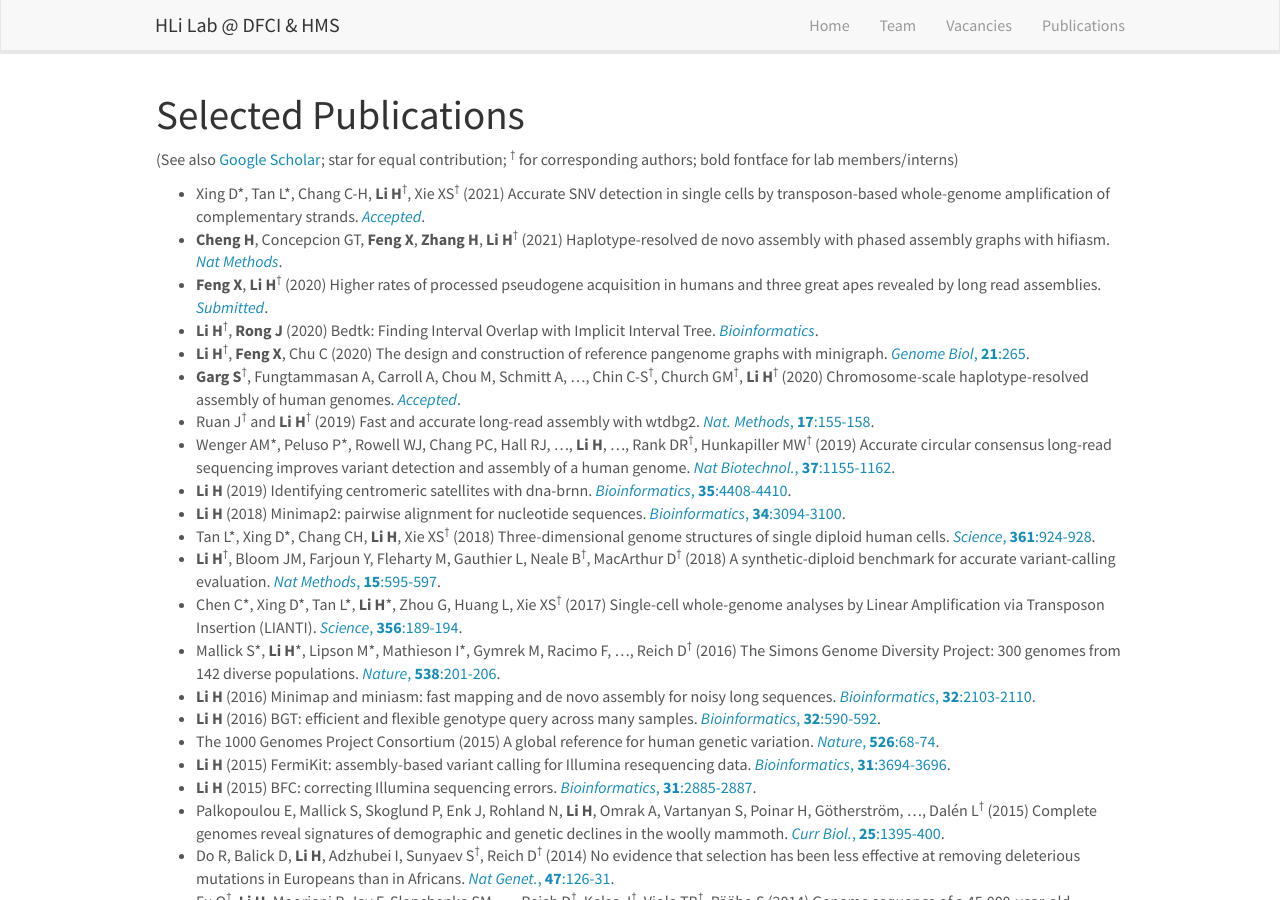
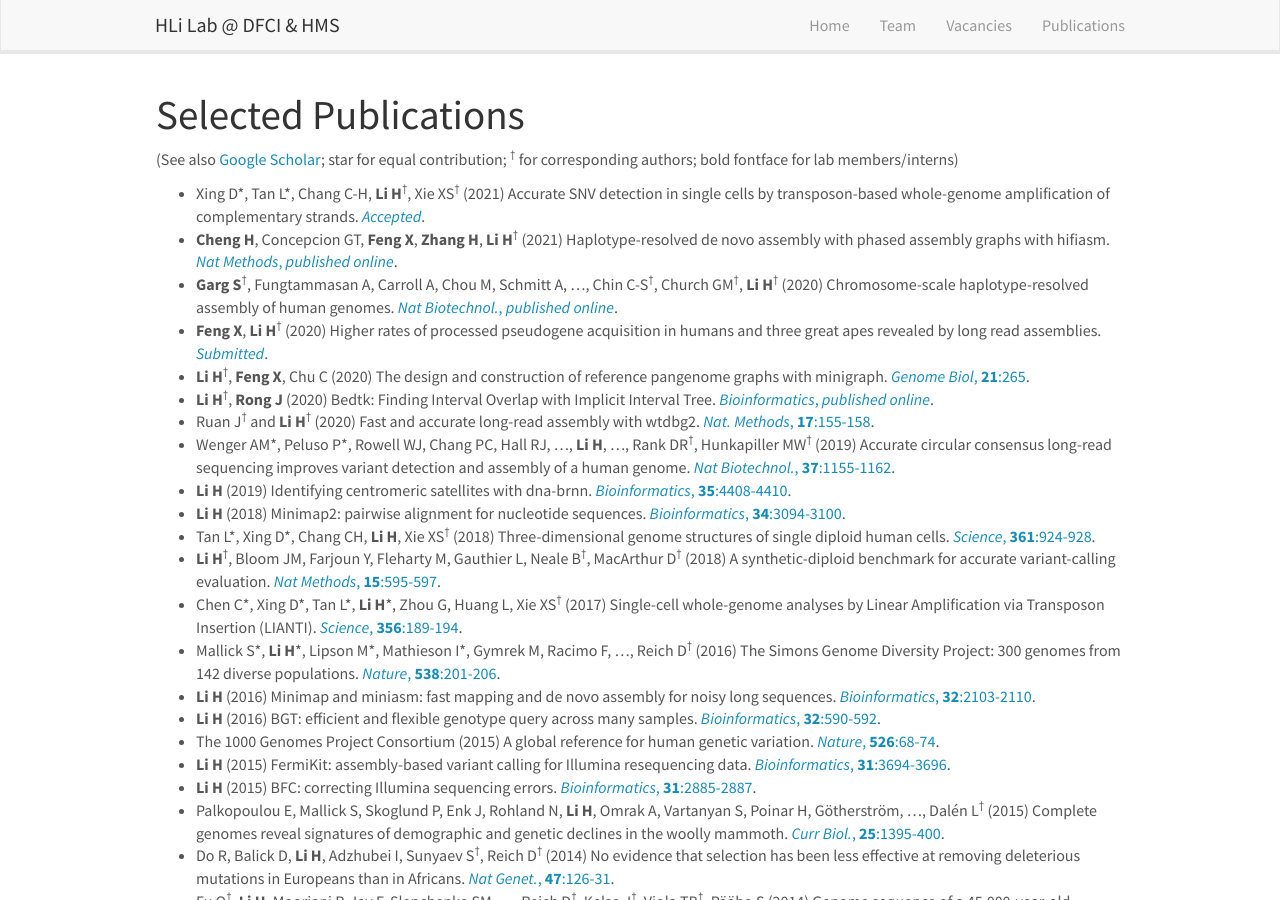
Before and after one commit to hlilab/hlilab.github.io, a Jekyll site: the page built from _pages/publications.md, in a window 1280 px wide and 900 px high. Built offline with Jekyll 4.4.1, drawn with Linux system fonts in a browser that asks for light colours; nearby versions of some CDN libraries; part of the change alters nothing that is shown.

Commit message:
updated published papers

```diff
--- a/_data/recentpub.yml
+++ b/_data/recentpub.yml
@@ -8,7 +8,14 @@
   authors: <b>Cheng H</b>, Concepcion GT, <b>Feng X</b>, <b>Zhang H</b>, <b>Li H</b><sup>&#8224;</sup>
   year: 2021
   url: https://pubmed.ncbi.nlm.nih.gov/33526886/
-  display: <i>Nat Methods</i>
+  display: <i>Nat Methods</i>, <i>published online</i>
+  type: 1
+
+- title: "Chromosome-scale haplotype-resolved assembly of human genomes"
+  authors: <b>Garg S</b><sup>&#8224;</sup>, Fungtammasan A, Carroll A, Chou M, Schmitt A, &hellip;, Chin C-S<sup>&#8224;</sup>, Church GM<sup>&#8224;</sup>, <b>Li H</b><sup>&#8224;</sup>
+  year: 2020
+  url: https://pubmed.ncbi.nlm.nih.gov/33288905/
+  display: <i>Nat Biotechnol.</i>, <i>published online</i>
   type: 1
 
 - title: "Higher rates of processed pseudogene acquisition in humans and three great apes revealed by long read assemblies"
@@ -18,13 +25,6 @@
   display: <i>Submitted</i>
   type: 1
 
-- title: "Bedtk: Finding Interval Overlap with Implicit Interval Tree"
-  authors: <b>Li H</b><sup>&#8224;</sup>, <b>Rong J</b>
-  year: 2020
-  url: https://pubmed.ncbi.nlm.nih.gov/32966548/
-  display: <i>Bioinformatics</i>
-  type: 1
-
 - title: "The design and construction of reference pangenome graphs with minigraph"
   authors: <b>Li H</b><sup>&#8224;</sup>, <b>Feng X</b>, Chu C
   year: 2020
@@ -32,16 +32,16 @@
   display: <i>Genome Biol</i>, <b>21</b>:265
   type: 1
 
-- title: "Chromosome-scale haplotype-resolved assembly of human genomes"
-  authors: <b>Garg S</b><sup>&#8224;</sup>, Fungtammasan A, Carroll A, Chou M, Schmitt A, &hellip;, Chin C-S<sup>&#8224;</sup>, Church GM<sup>&#8224;</sup>, <b>Li H</b><sup>&#8224;</sup>
+- title: "Bedtk: Finding Interval Overlap with Implicit Interval Tree"
+  authors: <b>Li H</b><sup>&#8224;</sup>, <b>Rong J</b>
   year: 2020
-  url: https://www.biorxiv.org/content/10.1101/810341v1
-  display: <i>Accepted</i>
+  url: https://pubmed.ncbi.nlm.nih.gov/32966548/
+  display: <i>Bioinformatics</i>, <i>published online</i>
   type: 1
 
 - title: "Fast and accurate long-read assembly with wtdbg2"
   authors: Ruan J<sup>&#8224;</sup> and <b>Li H</b><sup>&#8224;</sup>
-  year: 2019
+  year: 2020
   url: https://www.ncbi.nlm.nih.gov/pubmed/31819265
   display: <i>Nat. Methods</i>, <b>17</b>:155-158
   type: 1
```
